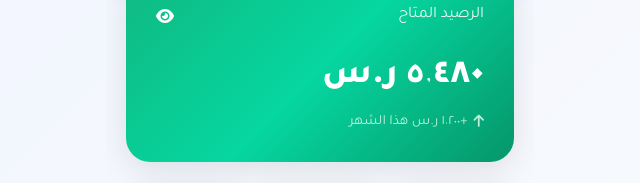
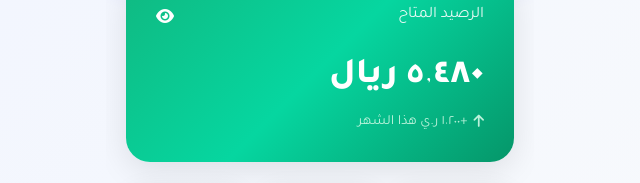
Before and after one commit to misoonm/Hospital, a plain HTML site: page mm.html in a window 1280 px wide. Shown: the part 217-400 px from the top of the page, 320-960 px from the left. Drawn offline with Linux system fonts and the light colour scheme.

Commit message:
Update mm.html

```diff
--- a/mm.html
+++ b/mm.html
@@ -736,10 +736,10 @@
                     <div class="balance-label">الرصيد المتاح</div>
                     <i class="fas fa-eye"></i>
                 </div>
-                <div class="balance-amount">٥٬٤٨٠ ر.س</div>
+                <div class="balance-amount">٥٬٤٨٠ ريال</div>
                 <div class="balance-change change-positive">
                     <i class="fas fa-arrow-up"></i>
-                    <span>+١٬٢٠٠ ر.س هذا الشهر</span>
+                    <span>+١٬٢٠٠ ر.ي هذا الشهر</span>
                 </div>
             </div>
 
```
